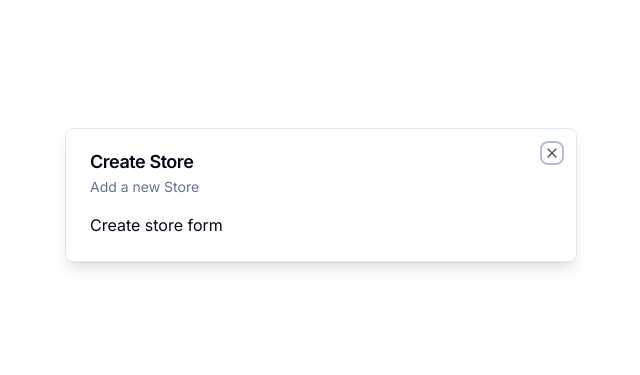
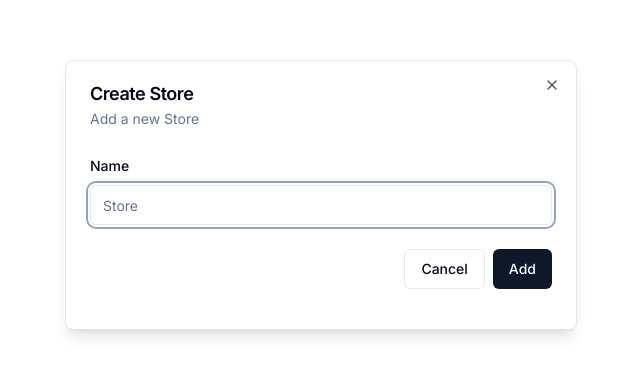
Before and after one commit to ahmedbouzid/advenced-next-js-app, a Next.js app: page / in a window 1280 px wide. Shown: the part 205-580 px from the top of the page, without its empty margins (319-959 px from the left). Built offline with nearby package versions, Linux system fonts and the light colour scheme.

Commit message:
prepare form and install thier dependecies

```diff
--- a/components/modals/StoreModal.tsx
+++ b/components/modals/StoreModal.tsx
@@ -1,21 +1,72 @@
 "use client"
+
+import * as z from "zod";
+import { useForm } from "react-hook-form";
+import {zodResolver} from "@hookform/resolvers/zod"
 
 import { useStoreModal } from "@/hooks/useStoreModal"
 import { Modal } from "@/components/ui/modal"
+import { Form, FormControl, FormField, FormItem, FormLabel, FormMessage } from "../ui/form";
+import { Input } from "../ui/input";
+import { Button } from "../ui/button";
 
 
-
+const formSchema = z.object({
+    name: z.string().min(1)
+}) ;
 export const StoreModal = () => {
 
     const storeModal = useStoreModal()
 
+    const form = useForm<z.infer<typeof formSchema>>({
+        resolver : zodResolver(formSchema),
+        defaultValues : {
+            name : "" ,
+        }
+    })
+    const onSubmit = async (values :z.infer<typeof formSchema>) => {
+        /// Create Store
+        console.log(values)
+    }
     return (
         <Modal
         title="Create Store"
         description="Add a new Store"
         isOpen={storeModal.isOpen}
         onClose={storeModal.onClose}>
-            Create store form
+                <div>
+                    <div className="space-y-4 py-2 pb-4">
+                        <Form {...form}>
+
+                            <form onSubmit={form.handleSubmit(onSubmit)}>
+                                <FormField
+                                control={form.control}
+                                render={({field})=> (
+                                    <FormItem>
+                                        <FormLabel >
+                                            Name
+                                        </FormLabel>
+                                        <FormControl>
+                                            <Input placeholder="Store " {...field} />
+                                        </FormControl>
+                                        <FormMessage >
+                                        </FormMessage>
+                                    </FormItem>
+                                )}
+                                name="name" />
+
+                                <div className="pt-6 space-x-2 flex items-center justify-end w-full">
+                                    <Button variant={"outline"}
+                                    onClick={storeModal.onClose} >
+                                        Cancel
+                                         </Button>
+                                    <Button type="submit" > Add </Button>
+                                </div>
+
+                            </form>
+                        </Form>
+                    </div>
+                </div>
         </Modal>
     )
 }
```
